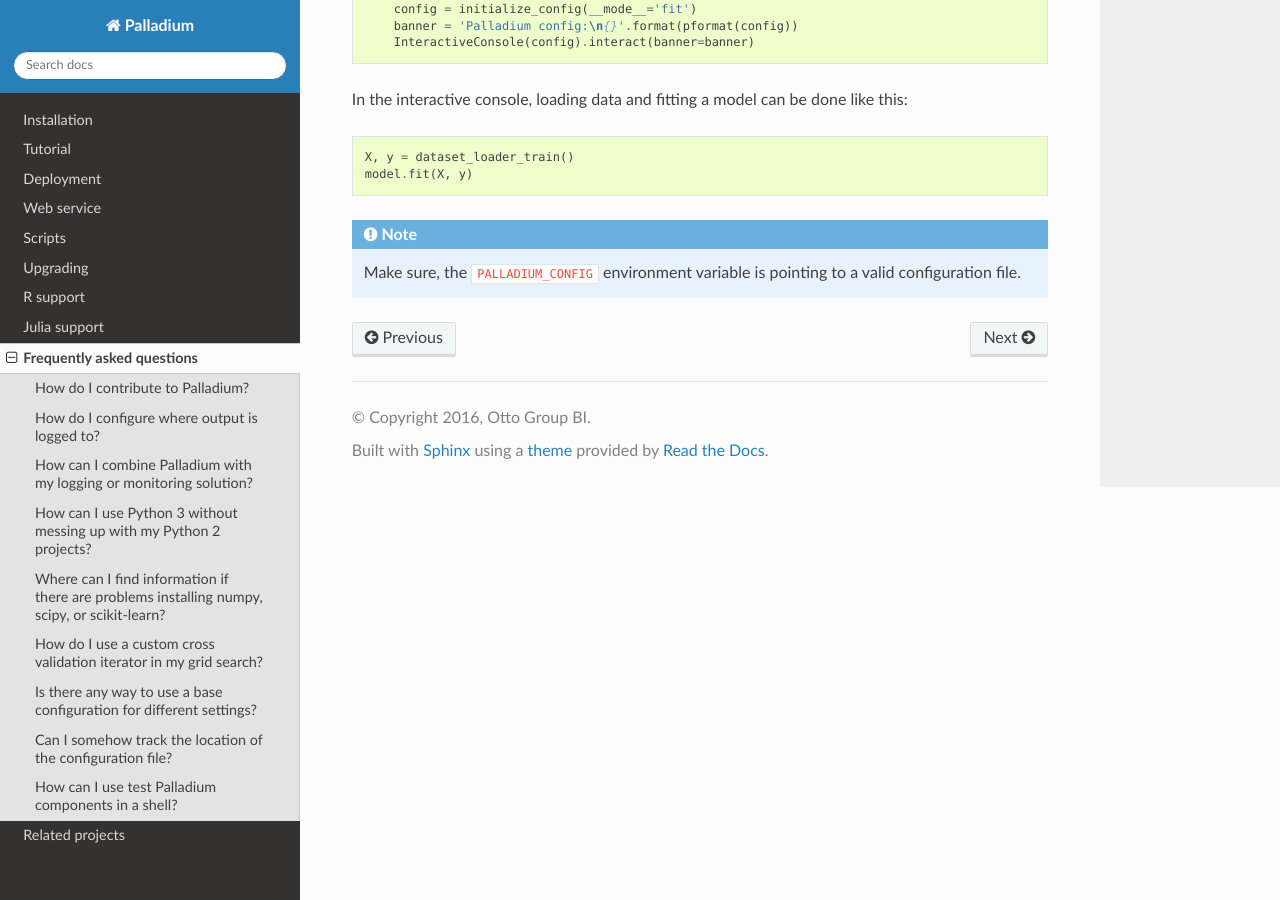
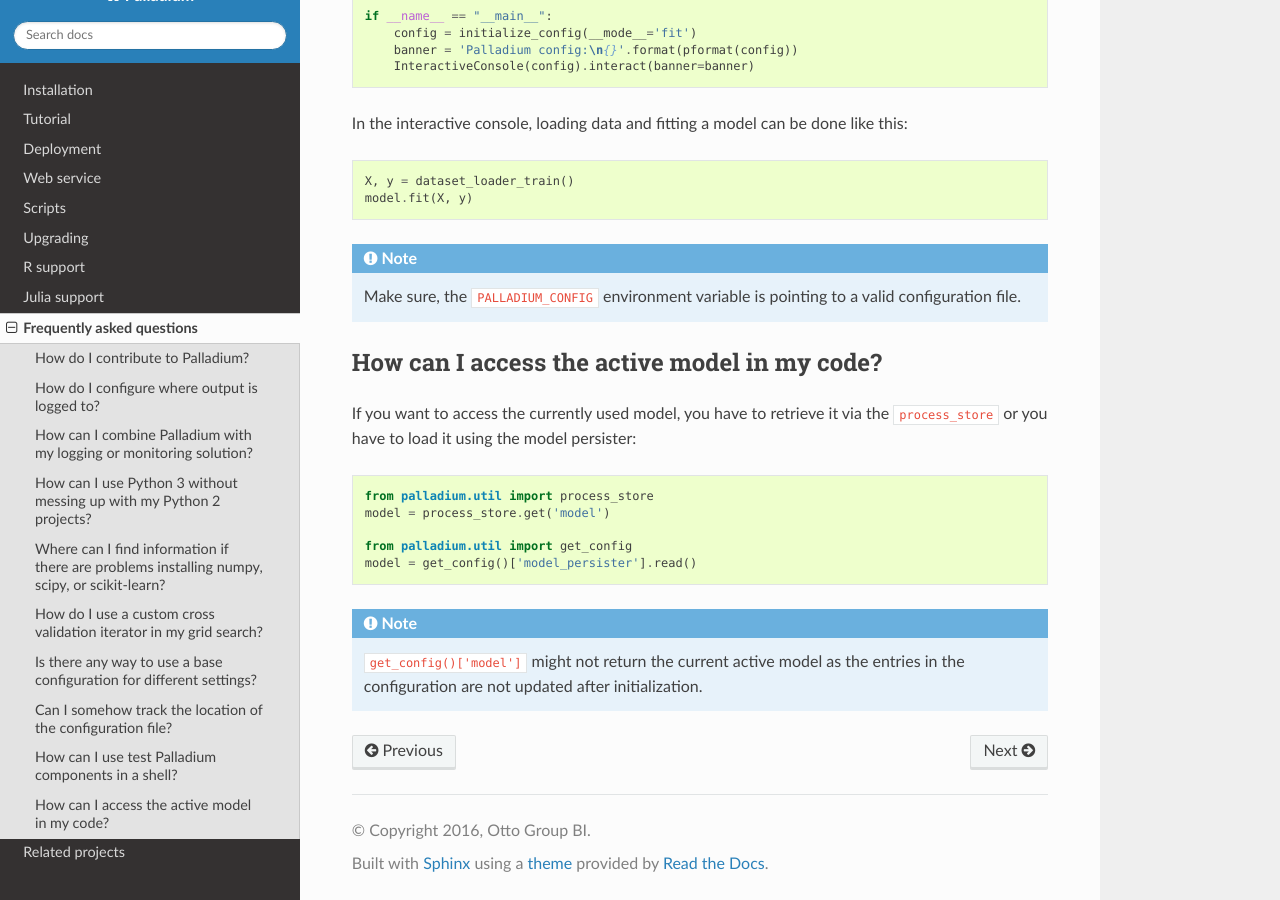
Before and after one commit to ottogroup/palladium, a Sphinx documentation site: the page built from docs/user/faq.rst, in a window 1280 px wide and 900 px high, scrolled down 4441 px. Built offline with Sphinx 7.4.7 and the Read the Docs theme 2.0.0, drawn with Linux system fonts in a browser that asks for light colours; pages that are not in the unit, such as notebooks, are missing from menus; some of the changed text lies outside the part shown.

Commit message:
Added info to docs about how to retrieve the active model.

```diff
--- a/docs/user/faq.rst
+++ b/docs/user/faq.rst
@@ -249,3 +249,25 @@ done like this:
 
   Make sure, the ``PALLADIUM_CONFIG`` environment variable is pointing
   to a valid configuration file.
+
+
+How can I access the active model in my code?
+=============================================
+
+If you want to access the currently used model, you have to retrieve
+it via the ``process_store`` or you have to load it using the model
+persister:
+
+.. code-block:: python
+
+    from palladium.util import process_store
+    model = process_store.get('model')
+
+    from palladium.util import get_config
+    model = get_config()['model_persister'].read()
+
+.. note::
+
+   ``get_config()['model']`` might not return the current active model
+   as the entries in the configuration are not updated after
+   initialization.
```
